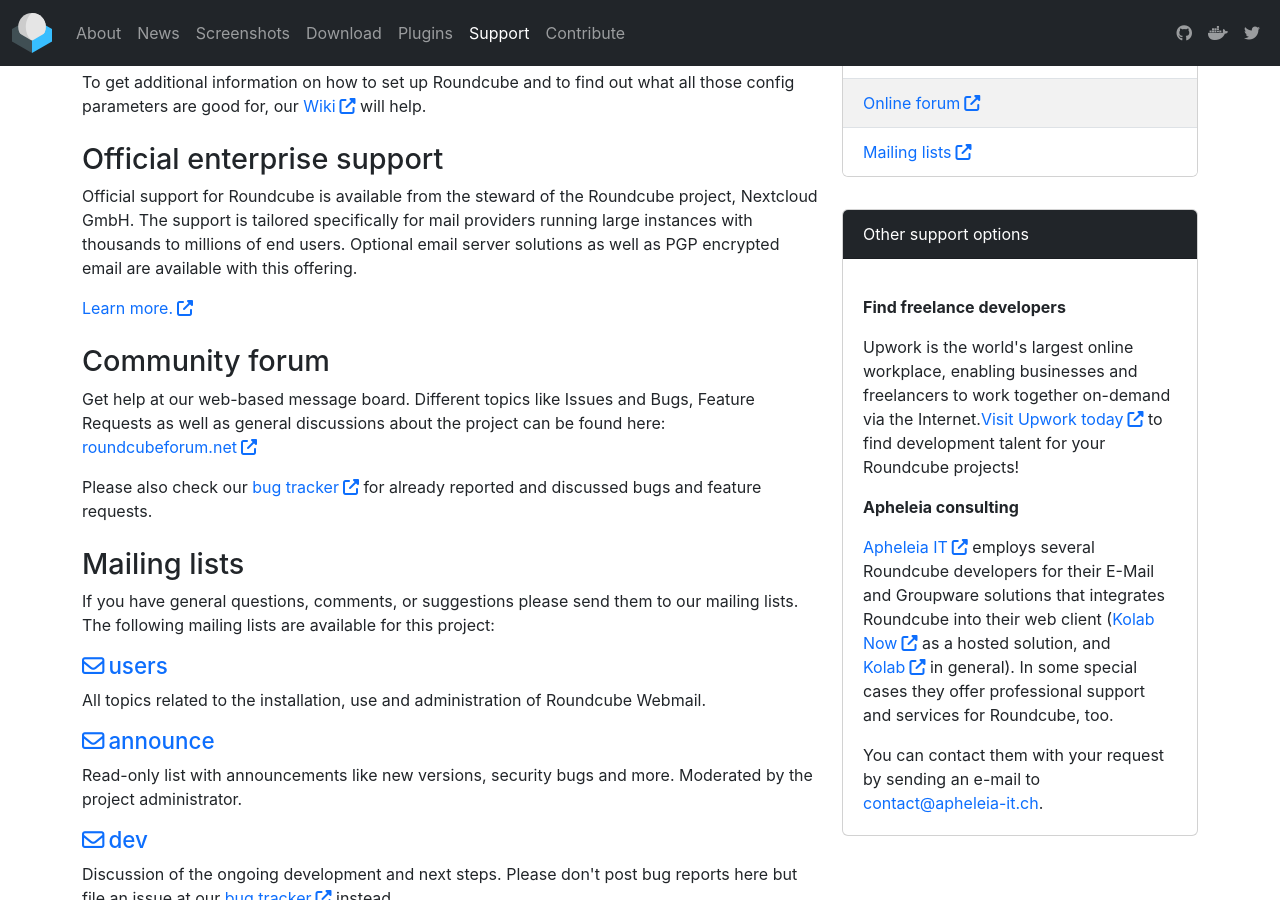
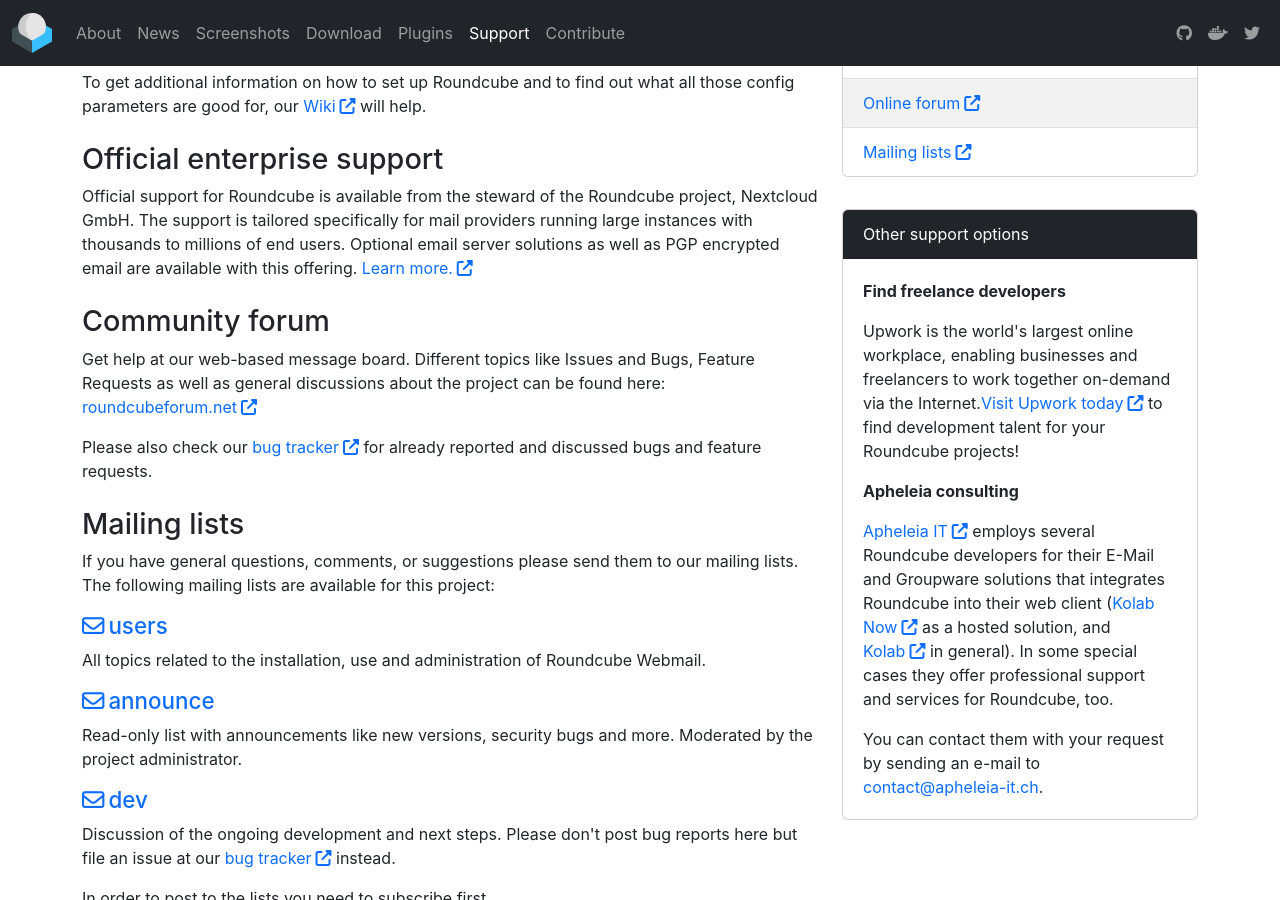
Before and after one commit to roundcube/roundcube.github.com, a Jekyll site: the page built from support/index.html, in a window 1280 px wide and 900 px high, scrolled down 417 px. Built offline with Jekyll 4.4.1, drawn with Linux system fonts in a browser that asks for light colours.

Commit message:
small cs fix

```diff
--- a/support/index.html
+++ b/support/index.html
@@ -31,8 +31,8 @@
 
         <p>Official support for Roundcube is available from the steward of the Roundcube project, Nextcloud GmbH.
         The support is tailored specifically for mail providers running large instances with thousands to millions of end users.
-        Optional email server solutions as well as PGP encrypted email are available with this offering.</p>
-        <p></p><a href="https://nextcloud.com/roundcube/" class="rc-icon external-link" target="_blank">Learn more.</a></p>
+        Optional email server solutions as well as PGP encrypted email are available with this offering.
+        <a href="https://nextcloud.com/roundcube/" class="rc-icon external-link" target="_blank">Learn more.</a></p>
 
         <h2 id="forum">Community forum <a class="anchor" href="#forum" aria-label="Link to this section: Community forum"></a></h2>
 
@@ -95,12 +95,14 @@
                         <span class="text-white">Other support options</span>
                     </div>
                     <div class="card-body">
+                        <p class="card-text"><b>Find freelance developers</b></p>
                         <p class="card-text">
-                            <p><strong>Find freelance developers</strong></p>
-                            <p class="card-text">Upwork is the world's largest online workplace, enabling businesses and freelancers to work together
+                            Upwork is the world's largest online workplace, enabling businesses and freelancers to work together
                             on-demand via the Internet.<a href="https://www.upwork.com" class="rc-icon external-link" target="_blank">Visit Upwork today</a>
-                            to find development talent for your Roundcube projects!</p>
-                            <p><strong>Apheleia consulting</strong></p>
+                            to find development talent for your Roundcube projects!
+                        </p>
+                        <p class="card-text"><b>Apheleia consulting</b></p>
+                        <p class="card-text">
                             <a href="https://apheleia-it.ch" class="rc-icon external-link" target="_blank">Apheleia IT</a>
                             employs several Roundcube developers for their E-Mail and Groupware solutions that integrates Roundcube into their web client
                             (<a href="https://kolabnow.com" class="rc-icon external-link" target="_blank">Kolab Now</a> as a hosted solution, and
```
